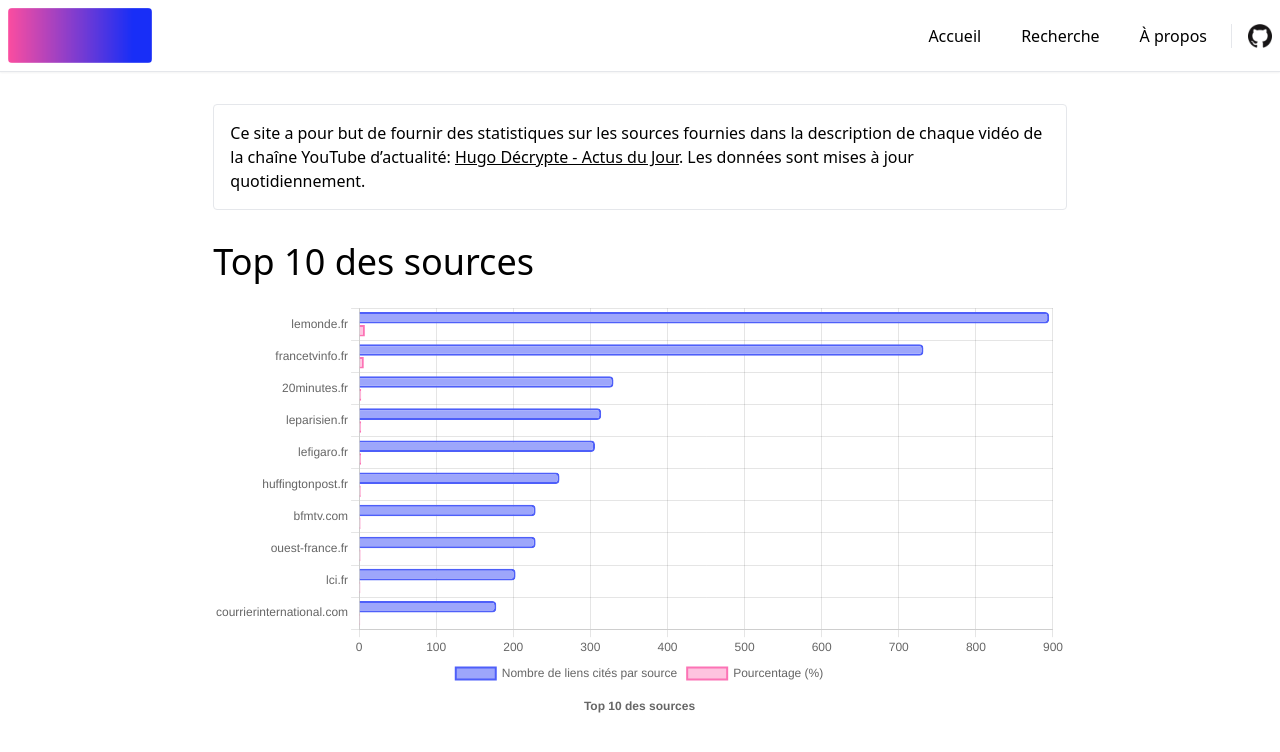
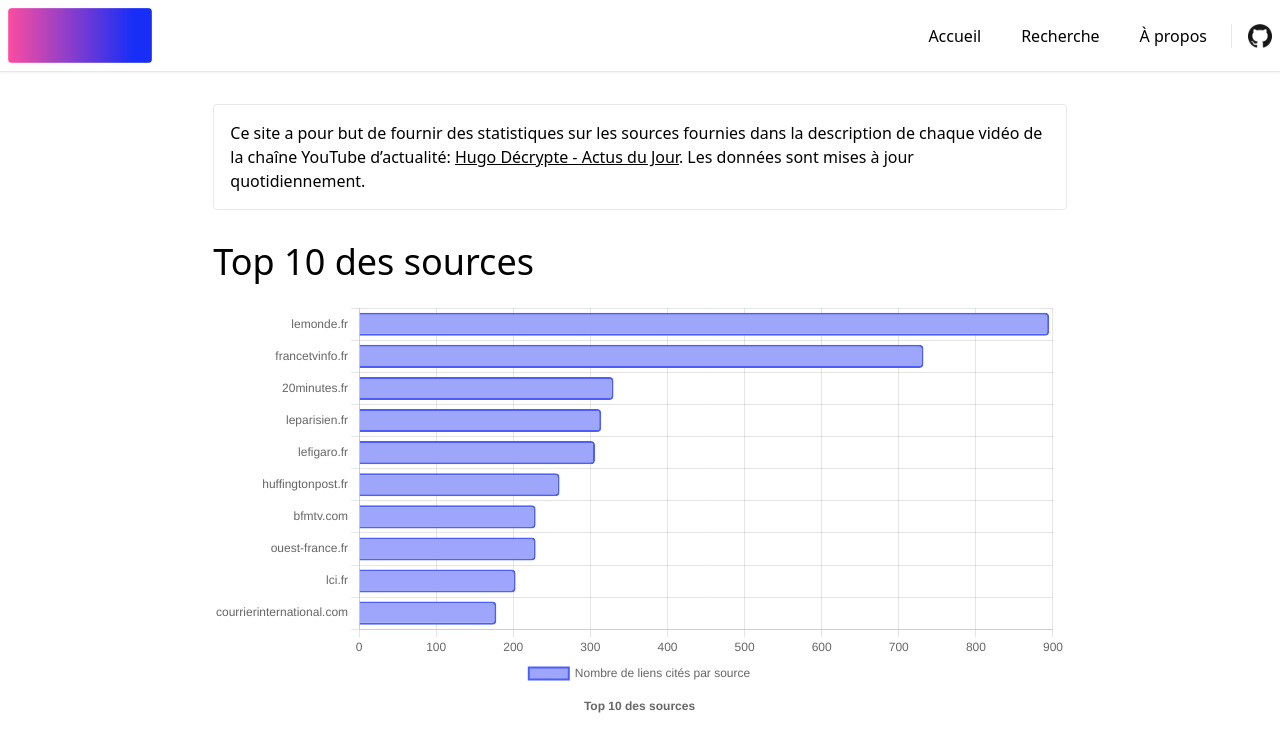
Before and after one commit to Sources-Hugo-Decrypte/sources-hugo-decrypte-web, a React (Create React App) app: page / in a window 1280 px wide. Shown: the top 752 px of the page. Built offline with nearby package versions, Linux system fonts and the light colour scheme.

Commit message:
Show percentage in tooltip footer

```diff
--- a/src/Components/Top10/Top10.tsx
+++ b/src/Components/Top10/Top10.tsx
@@ -20,6 +20,20 @@ ChartJS.register(
   Legend
 );
 
+function Top10(rawData: Top10Data) {
+  const barData = {
+    labels: rawData.labels,
+    datasets: [
+      {
+        label: 'Nombre de liens cités par source',
+        data: rawData.labels.map((_label, index) => rawData.totalLinks[index]),
+        borderColor: '#4e5ff9',
+        borderRadius: 4,
+        backgroundColor: '#9da6fb',
+      }
+    ]
+  }
+
   const options = {
     indexAxis: 'y' as const,
     elements: {
@@ -36,28 +50,23 @@ const options = {
         position: 'bottom' as const,
         display: true,
         text: 'Top 10 des sources',
+      },
+      tooltip: {
+        callbacks: {
+          footer: function(tooltipItems: Array<any>) {
+            let footerText: string = ''
+
+            tooltipItems.forEach((tooltipItem) => {
+              const index: number = tooltipItem.dataIndex
+
+              footerText += 'Représente ' + rawData.percentages[index] + '% des liens au total';
+            });
+
+            return footerText
+          }
+        }
       }
     },
-};
-
-function Top10(rawData: Top10Data) {
-  const barData = {
-    labels: rawData.labels,
-    datasets: [
-      {
-        label: 'Nombre de liens cités par source',
-        data: rawData.labels.map((_label, index) => rawData.totalLinks[index]),
-        borderColor: '#4e5ff9',
-        borderRadius: 4,
-        backgroundColor: '#9da6fb',
-      },
-      {
-        label: 'Pourcentage (%)',
-        data: rawData.labels.map((_label, index) => rawData.percentages[index]),
-        borderColor: '#fc73b5',
-        backgroundColor: '#fec3df',
-      }
-    ],
   }
 
   return <section className="w-2/3 mx-auto">
```
Lines whose indentation alone changed are shown as unchanged.
